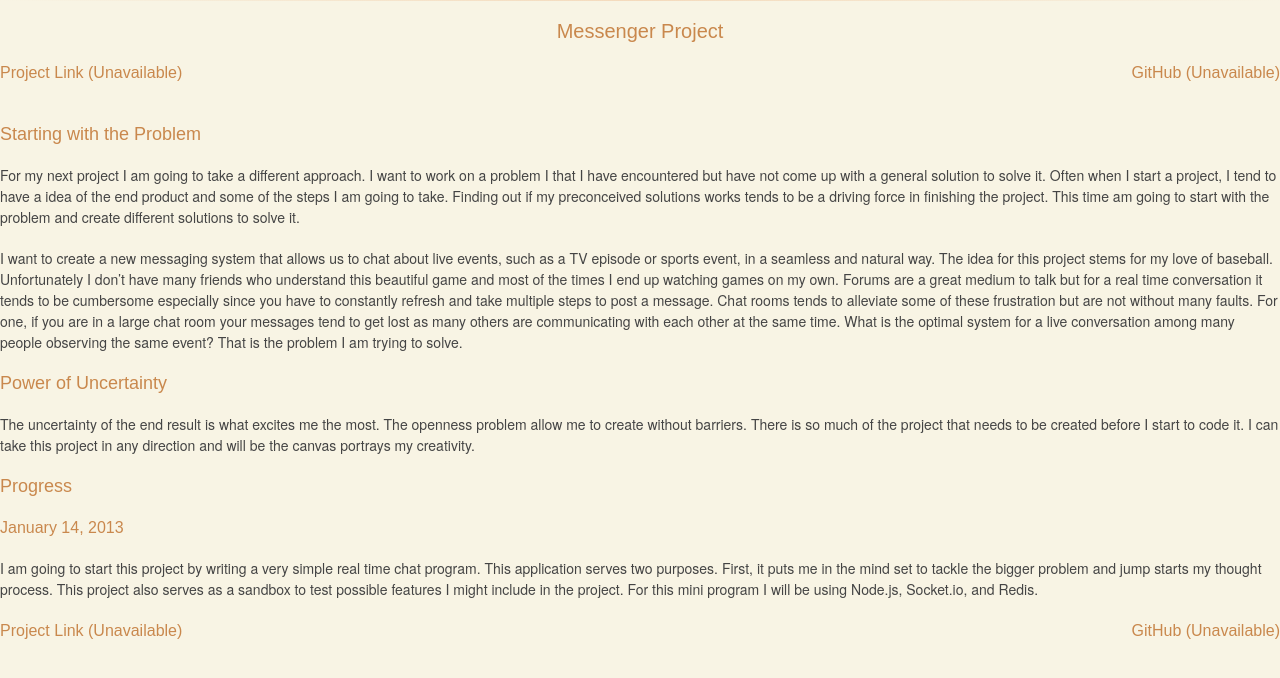
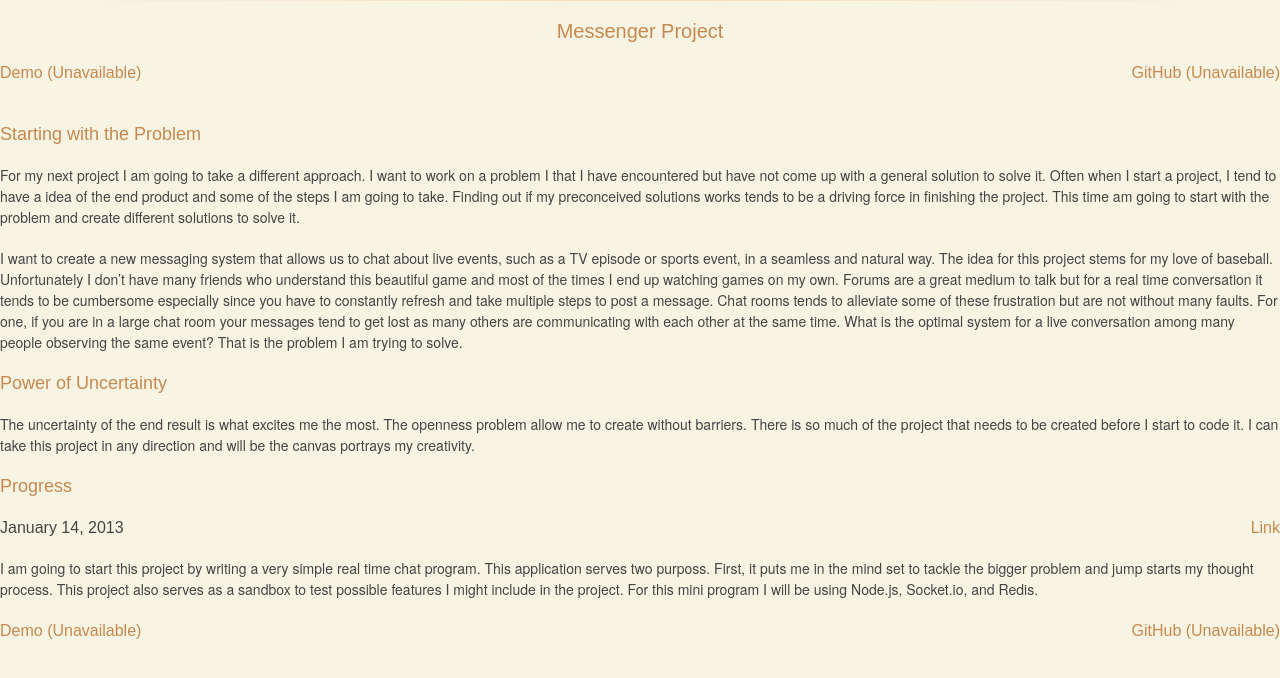
Before and after one commit to edwin-velasquez/edwin-velasquez.github.io, a plain HTML site: page newproject.html in a window 1280 px wide. Drawn offline with Linux system fonts and the light colour scheme; a web font is replaced by a local one.

Commit message:
Update links

```diff
--- a/newproject.html
+++ b/newproject.html
@@ -22,7 +22,7 @@
             <div class="body">
                 <table>
                     <tr>
-                        <td class="project_link"> <a href="#a"> Project Link (Unavailable) </a>
+                        <td class="project_link"> <a href="#a"> Demo (Unavailable) </a>
                         </td>
                         <td class="github_link"> <a href="#a"> GitHub (Unavailable) </a>
                         </td>
@@ -46,14 +46,23 @@
                 </p>
 
                 <div class="header project_sub_header">Progress</div>
-                <div class="header progress_header"> January 14, 2013</div>
+
+                <div class="header">
+                <table>
+                    <tr>
+                        <td  class="progress_header"> January 14, 2013 </td>
+                        <td  class="progress_link"> <a href="https://github.com/edwinv710/NodeChat"> Link </a> </td>
+                    </tr>
+                </table>
+                </div>
+
                 <p>
-                    I am going to start this project by writing a very simple real time chat program. This application serves two purposes. First, it puts me in the mind set to tackle the bigger problem and jump starts my thought process. This project also serves as a sandbox to test possible features I might include in the project. For this mini program I will be using Node.js, Socket.io, and Redis.
+                    I am going to start this project by writing a very simple real time chat program. This application serves two purposs. First, it puts me in the mind set to tackle the bigger problem and jump starts my thought process. This project also serves as a sandbox to test possible features I might include in the project. For this mini program I will be using Node.js, Socket.io, and Redis.
                 </p>
 
                 <table>
                     <tr>
-                        <td class="project_link"> <a href="#a"> Project Link (Unavailable) </a>
+                        <td class="project_link"> <a href="#a"> Demo (Unavailable) </a>
                         </td>
                         <td class="github_link"> <a href="#a"> GitHub (Unavailable) </a>
                         </td>
--- a/stylesheets/index.css
+++ b/stylesheets/index.css
@@ -123,13 +123,30 @@ body {
 	font-weight:500;
 }
 
-.header.progress_header {
+.header .progress_header {
 	font-size: 16px;
-	display:list-item;
-	list-style:circle;
 	text-align: left;
+	width: 50%;
 
 }
+
+.header .progress_link {
+	font-size: 16px;
+	width: 50%;
+	text-align: right;
+}
+
+.header .progress_link a {
+	font-family: Droid Sans, sans-serif;
+    font-size: 16px;
+    color: #c9884d;
+	text-decoration:none
+}
+
+.header .progress_link a:visited {
+	color: #c9884d;
+}
+
 
 .quote_box {
     width: 100%;
@@ -259,6 +276,11 @@ body {
 	text-decoration:none;
 
 }
+
+.project_link a:visited {
+	color: #c9884d;
+}
+
 .github_link {
 	width: 50%;
 	text-align: right;
@@ -269,6 +291,10 @@ body {
     color: #c9884d;
 	font-weight: 500;
 	text-decoration:none;
+}
+
+github_link a:visited {
+	color: #c9884d;
 }
 
 .content table {
```
Also changed, not shown: mapit.html (+3 -5 lines), massmailer.html (+2 -2 lines).
